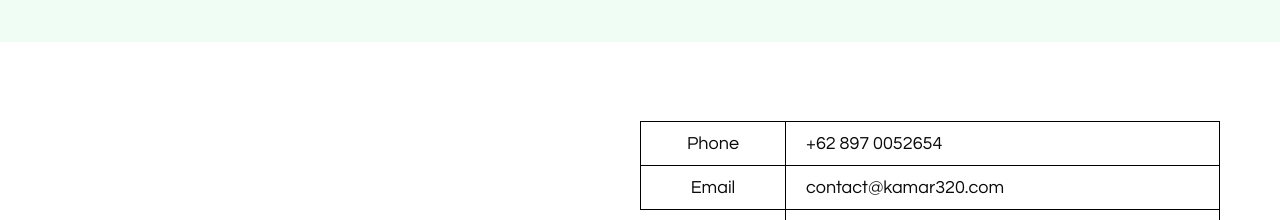
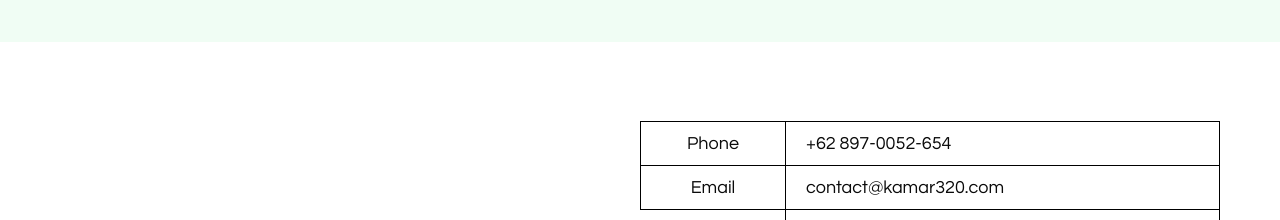
Before and after one commit to benayajosuaa/Frontend-Kav320, a Next.js app: page / in a window 1280 px wide. Shown: the part 1560-1780 px from the top of the page. Built offline with nearby package versions, Linux system fonts and the light colour scheme.

Commit message:
update : tambah navigasi

```diff
--- a/src/components/footer/index.tsx
+++ b/src/components/footer/index.tsx
@@ -14,7 +14,7 @@
 
 export default function NavigationBar() {
     return (
-        <div className={`relative isolate overflow-hidden ${quesFont.className} h-screen bg-transparent`}>
+        <div className={`relative isolate overflow-hidden pointer-events-none ${quesFont.className} h-screen bg-transparent`}>
             {/* Section 1 */}
             <div>
                 {/* pembagian */}
@@ -32,7 +32,7 @@
                                 <p className="text-lg ">Phone</p>
                             </div>
                             <div className="pl-5 p-2 col-span-3 flex h-11 items-center  border-r border-b border-l border-black px-1">
-                                <p className="text-lg">+62 897 0052654</p>
+                                <p className="text-lg">+62 897-0052-654</p>
                             </div>
                             <div className="flex h-11 items-center justify-center border-l  border-b border-black px-1">
                                 <p className="text-lg">Email</p>
--- a/src/components/navbar/index.tsx
+++ b/src/components/navbar/index.tsx
@@ -12,7 +12,7 @@
   return (
     <div className={`${quesFont.className} bg-transparent`}>
       {/* pembagian */}
-      <div className="grid grid-cols-2 items-start px-15 pt-9 pb-0 bg-transparent">
+      <div className="grid grid-cols-2 items-start px-15 pt-9 pb-0 ">
         {/* kiri */}
         <div className="bg-transparent">
           <Link href="/">
```
